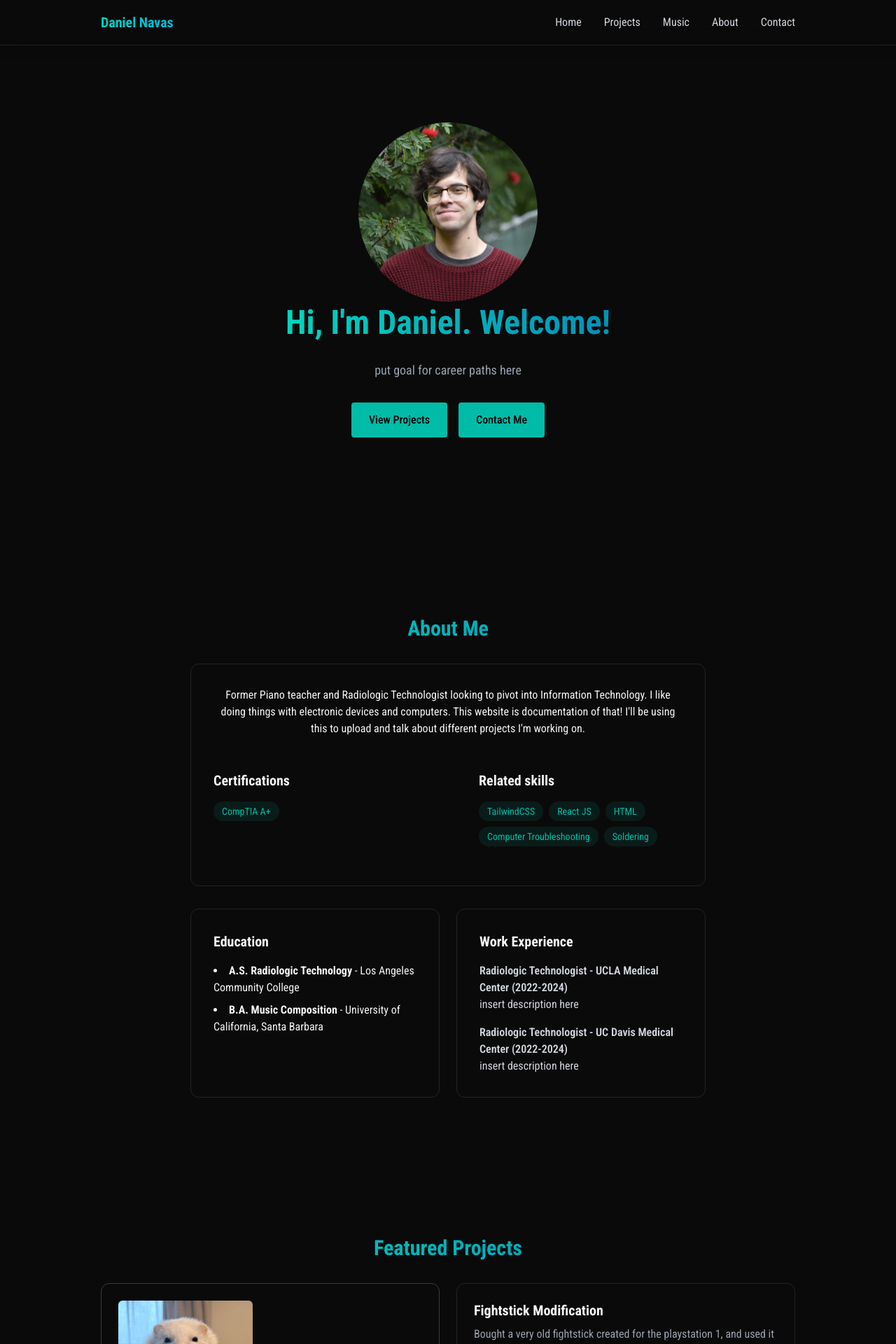
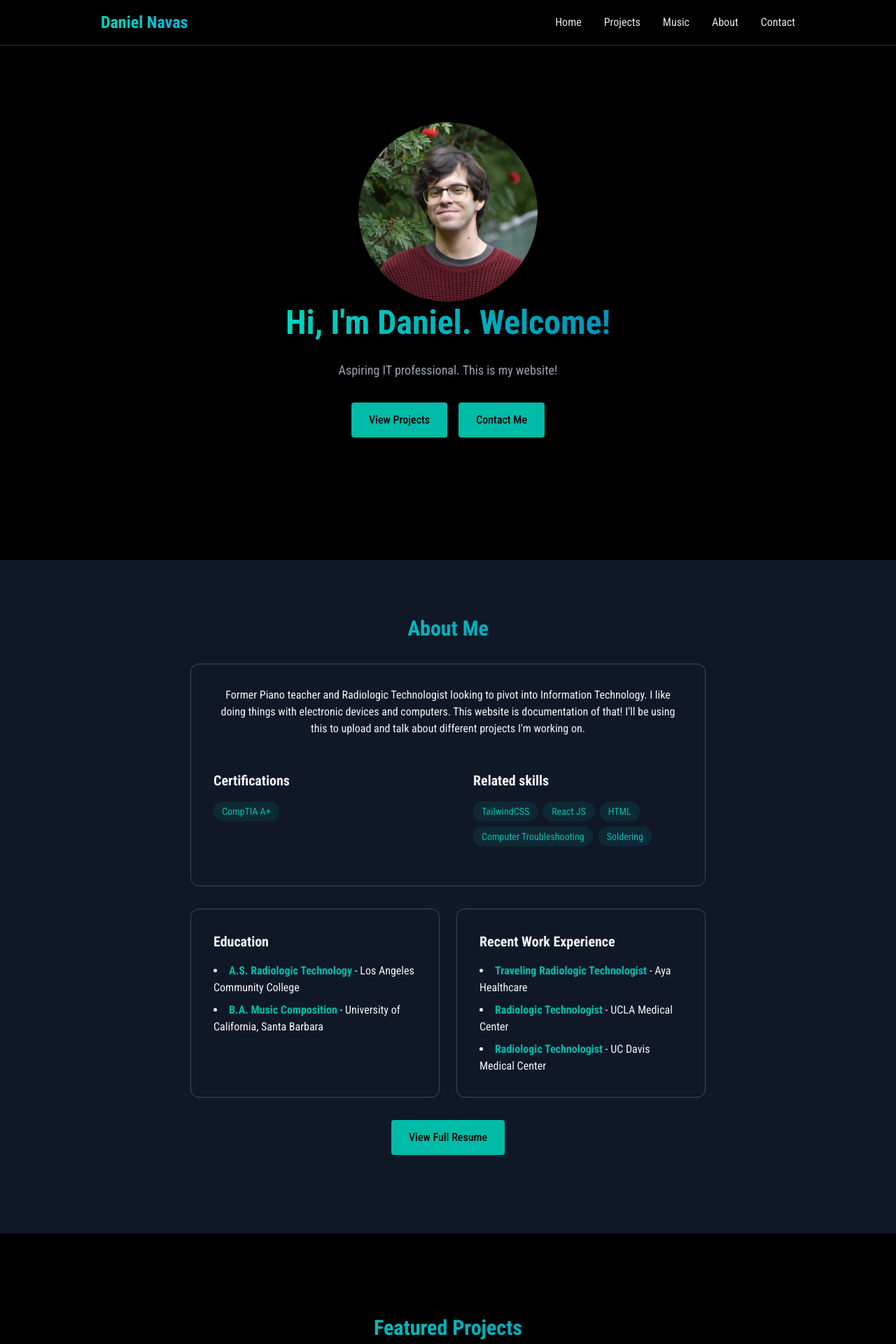
Before and after one commit to danielnavas/website, a React (Vite) app: page / in a window 1280 px wide. Shown: the top 1920 px of the page at 70% size. Built offline with nearby package versions, Linux system fonts and the light colour scheme.

Commit message:
updated .jsx files

```diff
--- a/src/App.jsx
+++ b/src/App.jsx
@@ -18,7 +18,7 @@ function App() {
     <div
       className={`min-h-screen transition-opacity duration-700 ${
         isLoaded ? "opacity-100" : "opacity-0"
-        } bg-fff8e7 text-gray-100`}
+        } bg-black text-gray-100`}
       >
         <Navbar menuOpen={menuOpen} setMenuOpen={setMenuOpen} />
         <MobileMenu menuOpen={menuOpen} setMenuOpen={setMenuOpen} />
--- a/src/components/Navbar.jsx
+++ b/src/components/Navbar.jsx
@@ -8,10 +8,10 @@ export const Navbar =({ menuOpen, setMenuOpen}) => {
         }, [menuOpen]);
 
         return (
-        <nav className="fixed top-0 w-full z-40 bg-[rgba (10, 10, 10, 0.8)] backdrop-blur-lg border-b border-white/10 shadow-lg">
+        <nav className="fixed top-0 w-full z-40 backdrop-blur-lg border-b border-white/20 shadow-lg">
             <div className= "max-w-5xl mx-auto px-4">
                 <div className="flex justify-between items-center h-16">
-                    <a href="#home" className="text-xl font-bold bg-gradient-to-r from-teal-400 to-cyan-500 bg-clip-text text-transparent">
+                    <a href="#home" className="text-2xl font-bold bg-gradient-to-r from-teal-400 to-cyan-500 bg-clip-text text-transparent">
                          Daniel Navas
                     </a>
 
@@ -23,27 +23,27 @@ export const Navbar =({ menuOpen, setMenuOpen}) => {
                     <div className="hidden md:flex items-center space-x-8">
                         <a
                             href="#home"
-                            className="text-gray-300 hover:text-teal-500 transition-colors">Home
+                            className="text-gray-200 hover:text-teal-500 transition-colors">Home
                         </a>
 
                         <a
                             href="#projects"
-                            className="text-gray-300 hover:text-teal-500 transition-colors">Projects
+                            className="text-gray-200 hover:text-teal-500 transition-colors">Projects
                         </a>
 
                         <a
                             href="#music"
-                            className="text-gray-300 hover:text-teal-500 transition-colors">Music
+                            className="text-gray-200 hover:text-teal-500 transition-colors">Music
                         </a>
 
                         <a
                             href="#about"
-                            className="text-gray-300 hover:text-teal-500 transition-colors">About
+                            className="text-gray-200 hover:text-teal-500 transition-colors">About
                         </a>
 
                         <a
                             href="#contact"
-                            className="text-gray-300 hover:text-teal-500 transition-colors">Contact
+                            className="text-gray-200 hover:text-teal-500 transition-colors">Contact
                         </a>
                     </div>
                 </div>
--- a/src/components/sections/About.jsx
+++ b/src/components/sections/About.jsx
@@ -8,20 +8,20 @@ export const About = () => {
         const OtherSkills = ["TailwindCSS", "React JS", "HTML", "Computer Troubleshooting", "Soldering"];
 
 
-    return <section id="about" className="min-h-screen flex items-center justify-center py-20">
+    return <section id="about" className="min-h-screen flex bg-gray-900 items-center justify-center py-20">
         <RevealOnScroll>
         <div className="max-w-3xl mx-auto px-4">
             <h2 className="text-3xl font-bold mb-8 bg-gradient-to-r from-teal-400 to-cyan-600 bg-clip-text text-transparent text-center">
             About Me
             </h2>
 
-            <div className=" rounded-xl p-8 border-white/10 border hover:-translate-y-1 transition-all">
-                <p className="mb-6 text-center">
+            <div className=" rounded-xl p-8 border-white/20 border hover:-translate-y-1 transition-all">
+                <p className="mb-6 md:text-center">
                     Former Piano teacher and Radiologic Technologist looking to pivot into Information Technology. I like doing things with electronic devices and computers.
                     This website is documentation of that! I'll be using this to upload and talk about different projects I'm working on.
                 </p>
                 <div className="grid grid-cols-1 md:grid-cols-2 gap-6">
-                    <div className="rounded-xl p-6 px-0">
+                    <div className="rounded-xl py-6">
                         <h3 className="text-xl font-bold mb-4">Certifications</h3>
                         <div className="flex flex-wrap gap-2">
 
@@ -37,7 +37,7 @@ export const About = () => {
                         </div>
                     </div>
 
-                    <div className="rounded-xl p-6 px-8">
+                    <div className="rounded-xl py-6 md:p-6">
                         <h3 className="text-xl font-bold mb-4">Related skills</h3>
                         <div className="flex flex-wrap gap-2">
 
@@ -55,34 +55,37 @@ export const About = () => {
             </div>
 
             <div className="grid grid-cols-1 md:grid-cols-2 gap-6 mt-8">
-                <div className="p-8 rounded-xl border-white/10 border hover:-translate-y-1 transition-all">
+                <div className="p-8 rounded-xl border-white/20 border hover:-translate-y-1 transition-all">
                     <h3 className="text-xl font-bold mb-4">Education</h3>
                     <ul className="list-disc list-inside space-y-2">
                         <li>
-                            <strong>A.S. Radiologic Technology</strong> - Los Angeles Community College
+                            <strong className="text-teal-500">A.S. Radiologic Technology</strong> - Los Angeles Community College
                         </li>
                         <li>
-                            <strong>B.A. Music Composition</strong> - University of California, Santa Barbara
+                            <strong className="text-teal-500">B.A. Music Composition</strong> - University of California, Santa Barbara
                         </li>
                     </ul>
                 </div>
-                <div className="p-8 rounded-xl border-white/10 border hover:-translate-y-1 transition-all">
-                    <h3 className="text-xl font-bold mb-4">Work Experience</h3>
-                    <div className="space-y-4 text-gray-300">
-                            <div>
-                                <h4 className="font-semibold">Radiologic Technologist - UCLA Medical Center (2022-2024)</h4>
-                                <p>
-                                    insert description here
-                                </p>
-                            </div>
-                            <div>
-                                <h4 className="font-semibold">Radiologic Technologist - UC Davis Medical Center (2022-2024)</h4>
-                                <p>
-                                    insert description here
-                                </p>
-                            </div>
-                    </div>
+                <div className="p-8 rounded-xl border-white/20 border hover:-translate-y-1 transition-all">
+                    <h3 className="text-xl font-bold mb-4">Recent Work Experience</h3>
+                    <ul className="list-disc list-inside space-y-2">
+                        <li>
+                            <strong className="text-teal-500">Traveling Radiologic Technologist</strong> - Aya Healthcare
+                        </li>
+                        <li>
+                            <strong className="text-teal-500">Radiologic Technologist</strong> - UCLA Medical Center
+                        </li>
+                        <li>
+                            <strong className="text-teal-500">Radiologic Technologist</strong> - UC Davis Medical Center
+                        </li>
+                    </ul>
                 </div>
+            </div>
+            <div className="flex p-8 justify-center">
+                 <a href="/website/resume.pdf" className="bg-teal-500 border border-teal-500/50 text-black py-3 px-6 rounded font-medium transition relative overflow-hidden
+                            hover:-translate-y-0.5 hover:shadow-[0_0_15px_rgba(59, 130, 246, 0.4)] hover:bg-black hover:text-teal-400">
+                                View Full Resume
+                </a>
             </div>
         </div>
         </RevealOnScroll>
--- a/src/components/sections/Contact.jsx
+++ b/src/components/sections/Contact.jsx
@@ -30,7 +30,7 @@ export const Contact = () => {
         return (
             <section
             id="contact"
-            className="min-h-screen flex items-center justify-center py-20"
+            className="min-h-screen bg-gray-900 flex items-center justify-center py-20"
             >
                 <RevealOnScroll>
                     <div className="px-2 w-sm md:w-150">
@@ -45,7 +45,8 @@ export const Contact = () => {
                                 name="name"
                                 required
                                 value={formData.name}
-                                className="w-full bg-white/5 border border-white/10 rounded px-4 py-3 text-white transition focus:outline-none focus:border-teal-700 focus:bg-teal-700/5"
+                                className="w-full placeholder-white bg-gray-600 border border-white/10 rounded px-4 py-3
+                                hover:bg-black hover:border-teal-700 transition focus:outline-none focus:border-teal-700 focus:bg-black"
                                 placeholder="Name..."
                                 onChange={(e) =>
                                     setFormData({ ...FormData, name: e.target.value})
@@ -60,7 +61,8 @@ export const Contact = () => {
                                 name="email"
                                 required
                                 value={formData.email}
-                                className="w-full bg-white/5 border border-white/10 rounded px-4 py-3 text-white transition focus:outline-none focus:border-teal-700 focus:bg-teal-700/5"
+                                className="w-full placeholder-white bg-gray-600 border border-white/10 rounded px-4 py-3
+                                hover:bg-black hover:border-teal-700 focus:outline-none focus:border-teal-700 focus:bg-black"
                                 placeholder="Example@gmail.com"
                                 onChange={(e) =>
                                     setFormData({ ...FormData, email: e.target.value})
@@ -75,7 +77,8 @@ export const Contact = () => {
                                 required
                                 value={formData.message}
                                 rows={5}
-                                className="w-full bg-white/5 border border-white/10 rounded px-4 py-3 text-white transition focus:outline-none focus:border-teal-700 focus:bg-teal-700/5"
+                                className="w-full placeholder-white bg-gray-600 border border-white/10 rounded px-4 py-3
+                                hover:bg-black hover:border-teal-700 transition focus:outline-none focus:border-teal-700 focus:bg-black"
                                 placeholder="Your Message Here..."
                                 onChange={(e) =>
                                     setFormData({ ...FormData, message: e.target.value})
@@ -84,7 +87,7 @@ export const Contact = () => {
                             </div>
 
                             <button type="submit" className="w-full bg-teal-500 border border-teal-500/50 text-black py-3 px-6 rounded font-medium transition relative overflow-hidden
-                            hover:-translate-y-0.5 hover:shadow-[0_0_15px_rgba(59, 130, 246, 0.4)] hover:bg-blue-500/10 hover:text-teal-400">
+                            hover:-translate-y-0.5 hover:shadow-[0_0_15px_rgba(59, 130, 246, 0.4)] hover:bg-black hover:text-teal-400">
                                 Send Message
                             </button>
                         </form>
--- a/src/components/sections/Home.jsx
+++ b/src/components/sections/Home.jsx
@@ -12,7 +12,7 @@ export const Home = () => {
             Hi, I'm Daniel. Welcome!
             </h1>
             <p className=" text-gray-400 text-lg mb-8 max-w-lg mx-auto">
-                put goal for career paths here
+                Aspiring IT professional. This is my website!
             </p>
             <div className="flex justify-center space-x-4">
                 <a href="#projects" className="border border-teal-500/50 bg-teal-500 text-black py-3 px-6 rounded font-medium transition relative overflow-hidden
```
Also changed, not shown: 1 other file (tests, documents, lock files or other folders).
